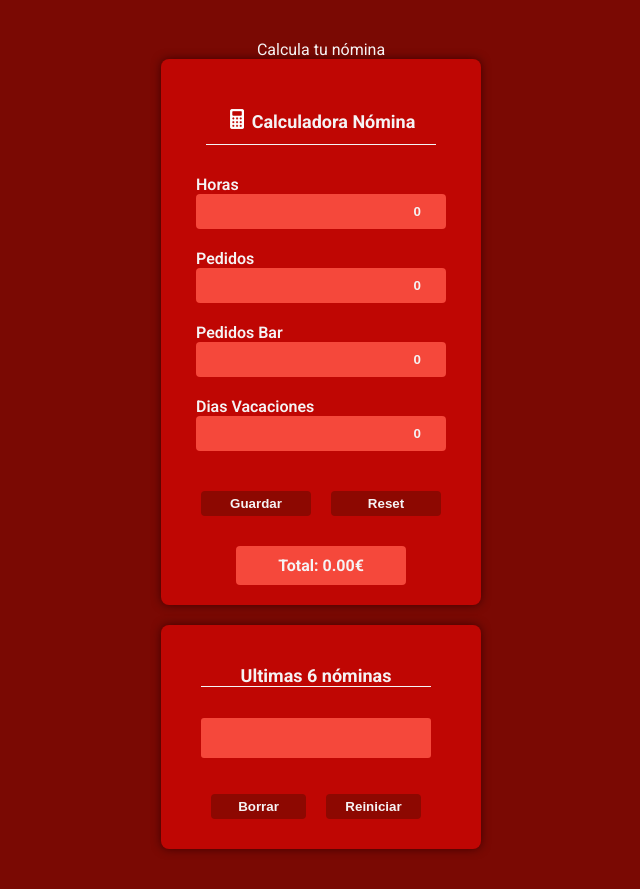
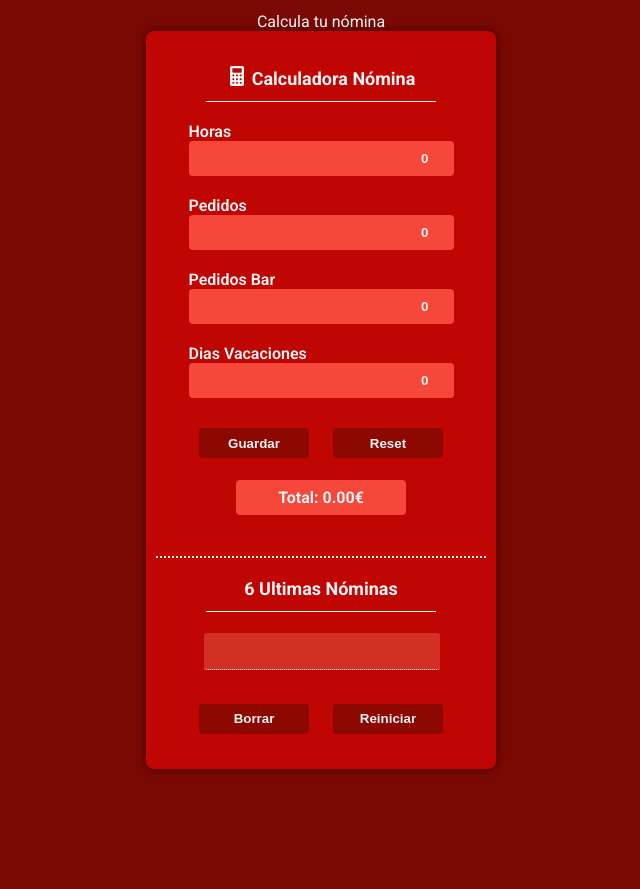
Before and after one commit to tonmetal/TelepiApp_2.0-, a plain HTML site: page index.html in a window 1280 px wide. Shown: the whole page, without its empty margins (319-959 px from the left). After the commit the page ends 800 px from the top, so only its background shows below. Drawn offline with Linux system fonts and the light colour scheme; a web font is replaced by a local one.

Commit message:
refinando

```diff
--- a/index.css
+++ b/index.css
@@ -1,7 +1,7 @@
 body{
     color: #f5f3f4;
     text-align: center;
-    margin: 40px;
+    margin: 12px;
     background-color:  #7a0903;
     font-family: "Roboto", sans-serif;
 }
@@ -9,11 +9,11 @@ body{
 .app{
     display: flex;
     flex-direction: column;
-    width: 320px;
+    width: 330px;
     margin: auto;
     border-radius: 8px;
     background-color: #bf0603;
-    padding: 40px 0px 20px;
+    padding: 25px 10px;
     box-shadow: 0 0px 10px rgb(63, 1, 1);
 }
 
@@ -37,22 +37,28 @@ body{
 h1{
     font-size: large;
 }
+
 h2{
     font-size: large;
-    text-align: center;
-    border-bottom: #f5f3f4 solid  1px;
-    margin-left: 40px;
+    border-top: #f5f3f4 dotted 2px;
+    padding: 20px;
+    padding-bottom: 0;
 }
 
+.border{
+    margin: -3px auto;
+    width: 230px;
+    border-bottom: solid white 1px;
+}
 
 .formulario{
     text-align: start;
     display: flex;
     flex-direction: column;
     margin: auto;
-    margin-top: 20px;
-    margin-bottom: 20px;
-    width: 250px;
+    margin-top: 10px;
+    margin-bottom: 10px;
+    width: 265px;
     font-weight: 600;
 }
 
@@ -72,14 +78,11 @@ h2{
     margin-top: 10px;
 }
 
-.botones{
-    display: flex;
-    justify-content: center;
-}
 
 button{
     margin: 10px;
     width: 110px;
+    height: 30px;
     padding: 5px 15px;
     background-color: #8d0801;
     color: #f5f3f4;
@@ -90,15 +93,13 @@ button{
 }
 
 
-
 .resultado{
     width: 150px;
     display: block;
-    margin: auto;
-    margin-top: 20px;
+    margin:  12px auto 26px;
     background-color: #f5483b;
     text-align: center;
-    padding: 10px 10px;
+    padding: 8px 10px;
     border-radius: 4px;
     font-weight: bold;
 }
@@ -107,37 +108,17 @@ input:invalid {
     color: #8d0801;
 }
 
-.nominas{
-    display: flex;
-    flex-direction: column;
-    justify-content: start;
-    text-align: end;
-    width: 320px;
-    margin: auto;
-    margin-top: 20px;
-    padding-bottom: 20px;
-    border-radius: 8px;
-    background-color: #bf0603;
-    padding-top: 25px;
-    padding-right: 50px;
-    box-sizing: border-box;
-    box-shadow: 0 0px 10px rgb(63, 1, 1);
-}
 
-
-#historial li{
+li{
+    margin: 8px 8px;
     list-style: none;
     color: #f5f3f4;
     font-weight: bold;
-    margin-bottom: 10px;
-    background-color: #f5483b;
+    background-color: #d33024;
     border-radius: 3px;
-    padding: 10px 10px;
+    border-bottom: dotted white 1px;
+    padding: 8px ;
     height: 20px;
+    width: 220px;
+    text-align: end;
 }
-
-.botones-nom{
-    display: flex;
-    margin-left: 40px;
-
-}
--- a/index.html
+++ b/index.html
@@ -28,19 +28,17 @@
                 <label>Dias Vacaciones</label>
                 <input onfocus="limpiarValor(this)" type="number" id="vacaciones" value="0" required min="0" max="31" step="1" value="0">
             </div>
-            <div class="botones">
+            <div>
                 <button id="guardar">Guardar</button>
                 <button onclick="reset()">Reset</button>
             </div>
             <div class="resultado" id="resultado">Total: 0.00€</div>
-        </div>
-
-            <div class="nominas">
-            <h2>Ultimas 6 nóminas</h2>
+            <h2>6 Ultimas Nóminas</h2>
+            <div class="border"></div>
             <ul id="historial">
                 <li></li>
             </ul>
-            <div class="botones-nom">
+            <div>
                 <button id="borrar">Borrar</button>
                 <button id="reiniciar">Reiniciar</button>
             </div>
--- a/index.js
+++ b/index.js
@@ -27,36 +27,33 @@ function calcular(){
             suma += Number(nominas[i])
         }
 
-        console.log(suma)
-
     let media = Number(suma / nominas.length)
-    console.log(media)
 
 
     if(vacaciones === 0){
     total = ((horas * 7.67) + (pedidos * 0.48) + (bar * 0.5)).toFixed(2)
     resultado.textContent = "Total: " + total + "€"
     }else if (vacaciones > 0 && vacaciones <= 31){
-    total = ((horas * 7.67) + (pedidos * 0.48) + (bar * 0.5) + (vacaciones *( media/30))).toFixed(2) + "€"
-    resultado.textContent = "Total: " + total
+    total = ((horas * 7.67) + (pedidos * 0.48) + (bar * 0.5) + (vacaciones *( media/30))).toFixed(2)
+    resultado.textContent = "Total: " + total  + "€"
     }
 }
 
-horas.addEventListener("input",calcular)
-pedidos.addEventListener("input", calcular)
-bar.addEventListener("input", calcular)
-vacaciones.addEventListener("input",  calcular )
+horasa.addEventListener("input",calcular)
+pedidosa.addEventListener("input", calcular)
+bara.addEventListener("input", calcular)
+vacacionesa.addEventListener("input",  calcular )
 
 function reset(){
-    horas.value = 0
-    pedidos.value = 0
-    bar.value = 0
-    vacaciones.value = 0
+    horasa.value = 0
+    pedidosa.value = 0
+    bara.value = 0
+    vacacionesa.value = 0
     resultado.textContent = "Total: 0.00€"
 }
 
 function limpiarValor(input){
-    if (input.value == "0"){
+    if (input.value == "0"){a
         input.value = "";
     }
 }
```
